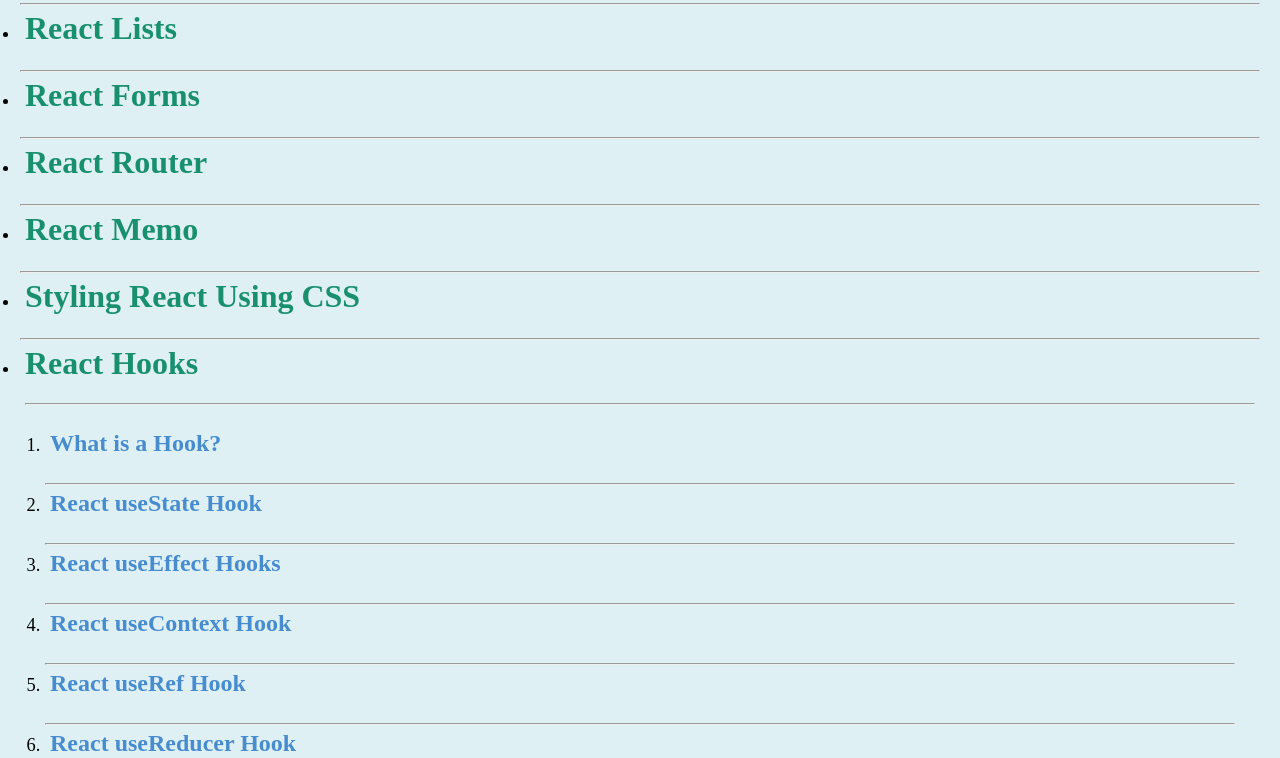
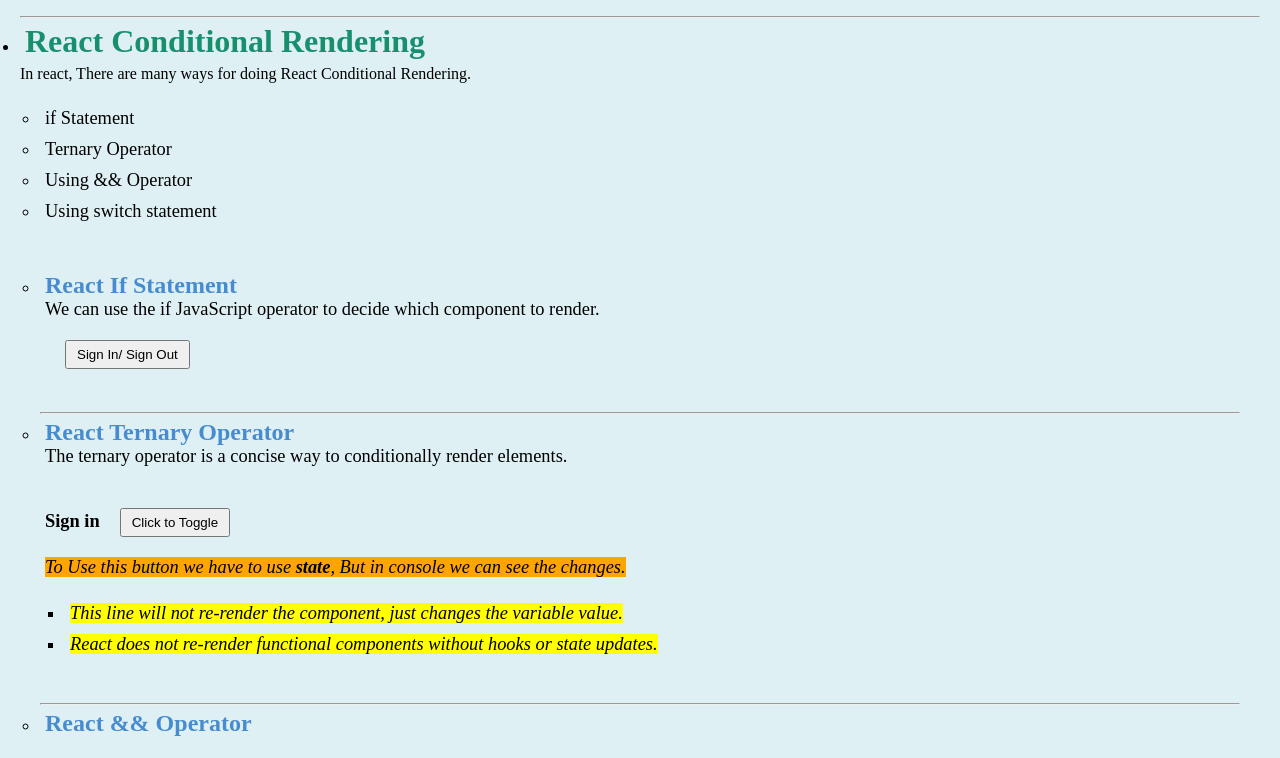
Before and after one commit to KaizenBuild/FrontEnd_Practice, a React (Vite) app in the folder ReactJS Practice/2_ReactJS/: page / in a window 1280 px wide. Shown: the part 2800-3558 px from the top of the page. Built offline with nearby package versions, Linux system fonts and the light colour scheme.

Commit message:
Complete : ReactJS Conditional Statements : If/else : Ternary Operator

```diff
--- /dev/null
+++ b/ReactJS Practice/2_ReactJS/src/components/ReactAndAndOperator.jsx
@@ -0,0 +1,13 @@
+import React from 'react'
+
+const ReactAndAndOperator = () => {
+  return (
+    <div>
+      <h3>React && Operator</h3>
+
+
+    </div>
+  )
+}
+
+export default ReactAndAndOperator
--- /dev/null
+++ b/ReactJS Practice/2_ReactJS/src/components/ReactConditionalRendering.jsx
@@ -0,0 +1,25 @@
+import React from 'react'
+import ReactIfStatement from './ReactIfStatement'
+import ReactTernaryOperator from './ReactTernaryOperator'
+import ReactAndAndOperator from './ReactAndAndOperator'
+
+const ReactConditionalRendering = () => {
+    return (
+        <div>
+            <p>In react, There are many ways for doing React Conditional Rendering.</p>
+            <ul>
+                {["if Statement", "Ternary Operator","Using && Operator","Using switch statement"].map((v, i) => {
+                    return (<li key={i}>{v}</li>)
+                })}
+            </ul>
+
+            <ul>
+                <li><ReactIfStatement/></li> <br /> <hr />
+                <li><ReactTernaryOperator/></li> <br /> <hr />
+                <li><ReactAndAndOperator/></li> <br /> <hr />
+            </ul>
+        </div>
+    )
+}
+
+export default ReactConditionalRendering
--- /dev/null
+++ b/ReactJS Practice/2_ReactJS/src/components/ReactIfStatement.jsx
@@ -0,0 +1,28 @@
+import React from 'react'
+
+const ReactIfStatement = () => {
+
+    let flag = 0;
+    function isLoggedin(){
+        if(flag==0){
+            console.log("Logged in")
+            flag = 1
+        }
+        else{
+            console.log("Logged Out")
+            flag =0
+        }
+    }
+
+  return (
+    <div>
+      <h3>React If Statement</h3>
+      <p>We can use the if JavaScript operator to decide which component to render.</p>
+
+      <button onClick={isLoggedin}>Sign In/ Sign Out</button>
+
+    </div>
+  )
+}
+
+export default ReactIfStatement
--- a/ReactJS Practice/2_ReactJS/src/components/ReactList.jsx
+++ b/ReactJS Practice/2_ReactJS/src/components/ReactList.jsx
@@ -4,6 +4,7 @@ import ReactComponents from './ReactComponents'
 import ReactProps from './ReactProps'
 import ReactEvents from './ReactEvents'
 import ReactImages from './ReactImages'
+import ReactConditionalRendering from './ReactConditionalRendering'
 
 export const ReactList = () => {
     return (
@@ -29,7 +30,7 @@ export const ReactList = () => {
             <br /> <hr />
 
             <li><h2>React Conditional Rendering</h2></li>
-
+            <ReactConditionalRendering/>
             <br /> <hr />
 
             <li><h2>React Lists</h2></li>
--- /dev/null
+++ b/ReactJS Practice/2_ReactJS/src/components/ReactTernaryOperator.jsx
@@ -0,0 +1,29 @@
+import React from 'react'
+
+const ReactTernaryOperator = () => {
+    let isLoggedIn = true;
+
+    function change(){
+        isLoggedIn = !isLoggedIn;
+        // This line will not re-render the component, just changes the variable value.
+        // React does not re-render functional components without hooks or state updates.
+        console.log(isLoggedIn);
+    }
+  return (
+    <div>
+      <h3>React Ternary Operator</h3>
+      <p>The ternary operator is a concise way to conditionally render elements.</p>
+    <br />
+
+    {isLoggedIn ? <b>Sign in</b> : <b>Sign Out</b>}
+    <button onClick={change}>Click to Toggle</button>
+    <p><i><mark style={{background:"orange"}}>To Use this button we have to use <b>state</b>, But in console we can see the changes.</mark></i></p>
+    <ul>
+        <li><i><mark>This line will not re-render the component, just changes the variable value.</mark></i></li>
+        <li><i><mark>React does not re-render functional components without hooks or state updates.</mark></i></li>
+    </ul>
+    </div>
+  )
+}
+
+export default ReactTernaryOperator
--- a/ReactJS Practice/2_ReactJS/src/index.css
+++ b/ReactJS Practice/2_ReactJS/src/index.css
@@ -29,6 +29,7 @@ li{
     padding: 5px;
 }
 button{
+    margin: 20px;
     padding: 5px 10px;
 }
 
```
